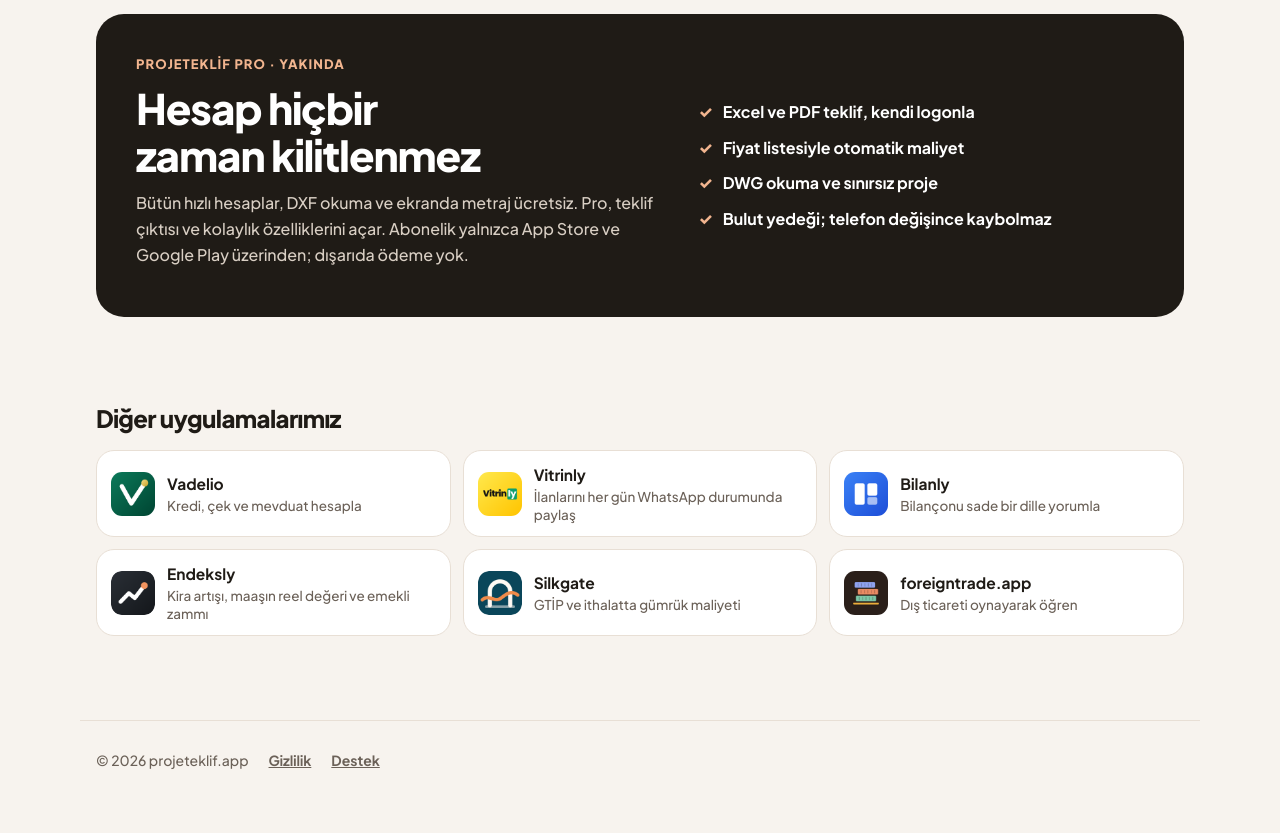
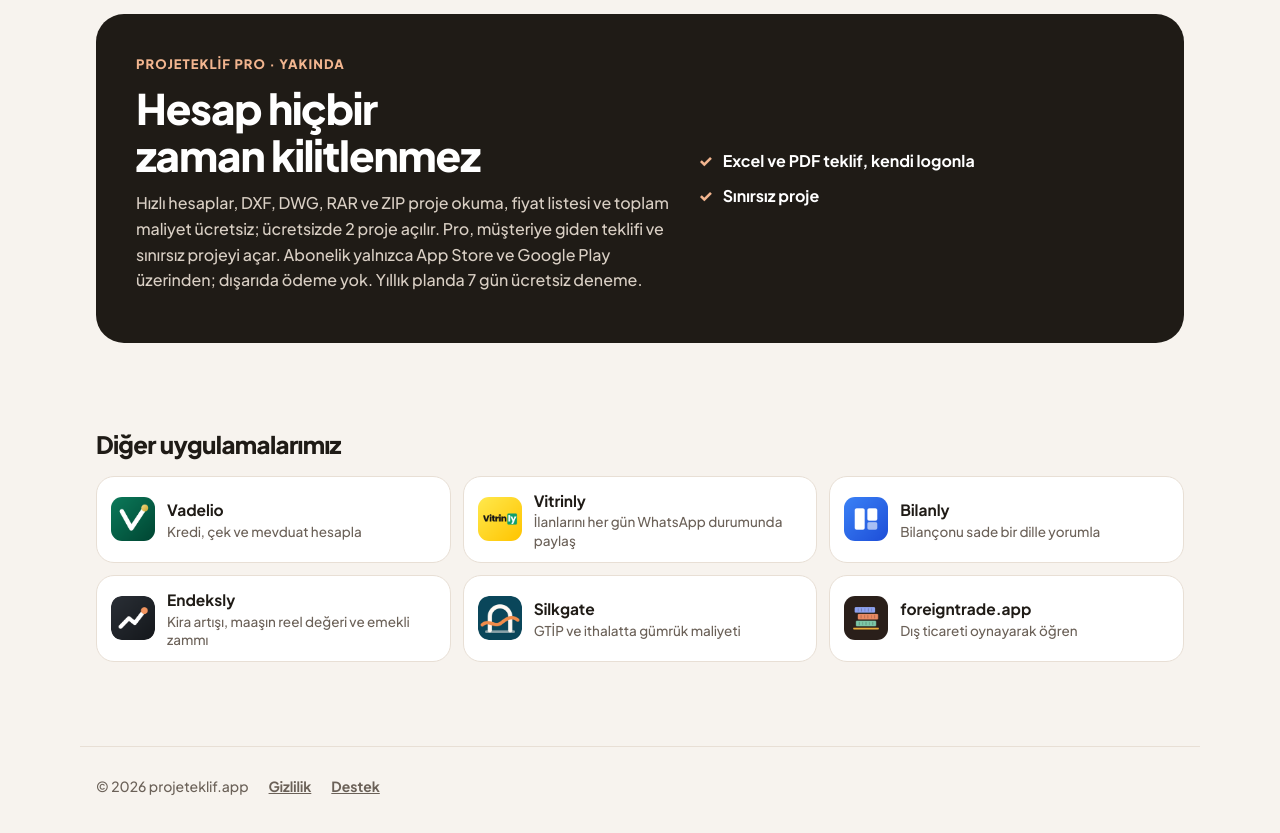
Before and after one commit to mahsunse-maker/projeteklif-site, a plain HTML site: page public/index.html in a window 1280 px wide. Shown: the part 5920-6753 px from the top of the page. Drawn offline with Linux system fonts and the light colour scheme.

Commit message:
Pro bölümü: yeni ücretsiz/Pro ayrımı (teklif çıktısı ve sınırsız proje Pro; okuma, fiyat listesi ve maliyet ücretsiz)
Co-Authored-By: Claude Opus 5.5 <noreply@anthropic.com>

```diff
--- a/public/index.html
+++ b/public/index.html
@@ -236,13 +236,11 @@ h2{font-size:clamp(28px,4.2vw,42px);margin:0 0 12px}
       <div>
         <p class="eyebrow" style="color:var(--accent-on-dark)">Projeteklif Pro · yakında</p>
         <h2>Hesap hiçbir zaman kilitlenmez</h2>
-        <p>Bütün hızlı hesaplar, DXF okuma ve ekranda metraj ücretsiz. Pro, teklif çıktısı ve kolaylık özelliklerini açar. Abonelik yalnızca App Store ve Google Play üzerinden; dışarıda ödeme yok.</p>
+        <p>Hızlı hesaplar, DXF, DWG, RAR ve ZIP proje okuma, fiyat listesi ve toplam maliyet ücretsiz; ücretsizde 2 proje açılır. Pro, müşteriye giden teklifi ve sınırsız projeyi açar. Abonelik yalnızca App Store ve Google Play üzerinden; dışarıda ödeme yok. Yıllık planda 7 gün ücretsiz deneme.</p>
       </div>
       <ul>
         <li>Excel ve PDF teklif, kendi logonla</li>
-        <li>Fiyat listesiyle otomatik maliyet</li>
-        <li>DWG okuma ve sınırsız proje</li>
-        <li>Bulut yedeği; telefon değişince kaybolmaz</li>
+        <li>Sınırsız proje</li>
       </ul>
     </div>
   </section>
```
